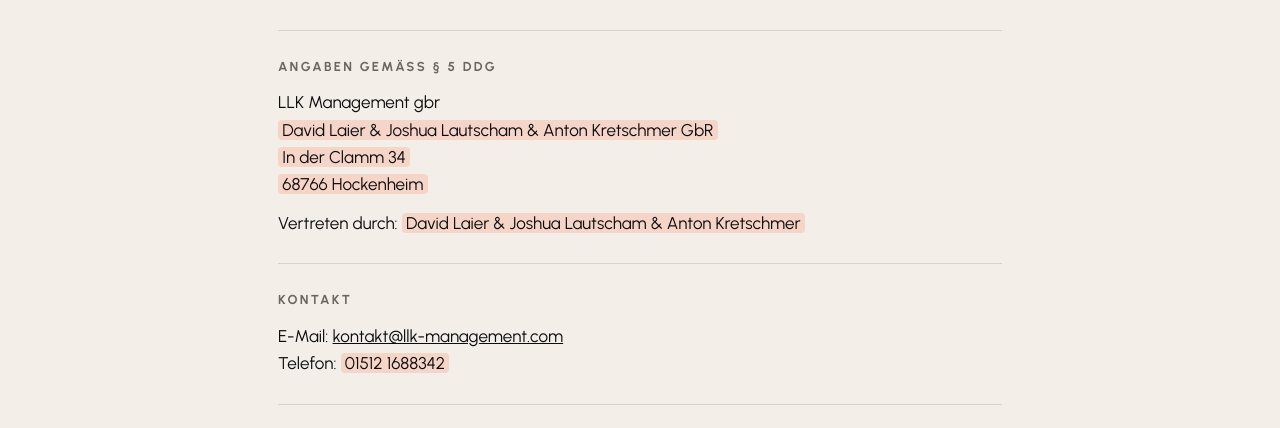
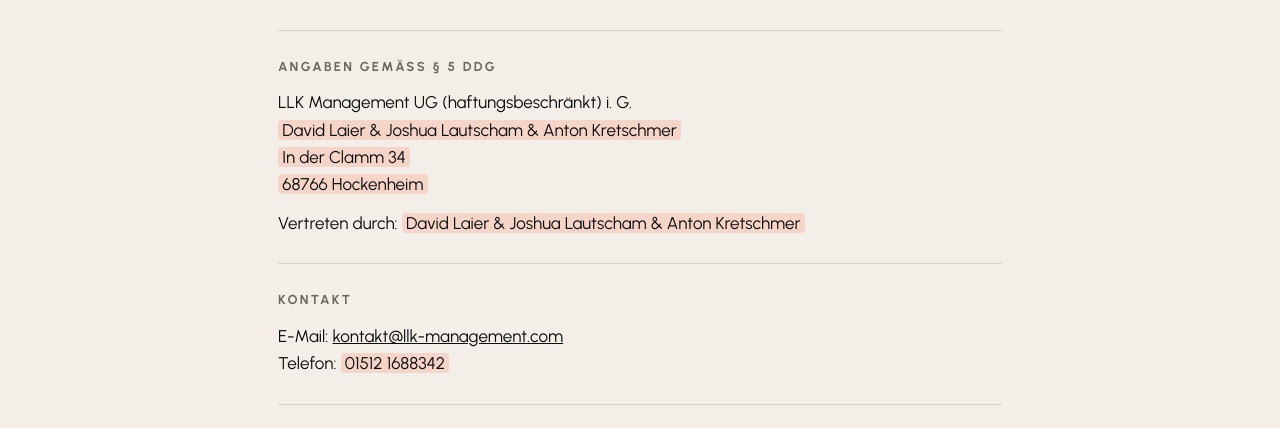
Before and after one commit to djl1899/llk-management, a plain HTML site: page impressum.html in a window 1280 px wide. Shown: the part 348-776 px from the top of the page. Drawn offline with Linux system fonts and the light colour scheme.

Commit message:
Update impressum.html

```diff
--- a/impressum.html
+++ b/impressum.html
@@ -47,8 +47,8 @@ footer a{text-decoration:none}footer a:hover{color:var(--orange)}
 
   <section>
     <h2>Angaben gemäß § 5 DDG</h2>
-    <p>LLK Management gbr<br>
-    <mark>David Laier & Joshua Lautscham & Anton Kretschmer GbR</mark><br>
+    <p>LLK Management UG (haftungsbeschränkt) i. G.<br>
+    <mark>David Laier & Joshua Lautscham & Anton Kretschmer </mark><br>
     <mark>In der Clamm 34</mark><br>
     <mark>68766 Hockenheim</mark></p>
     <p>Vertreten durch: <mark>David Laier & Joshua Lautscham & Anton Kretschmer</mark></p>
```
